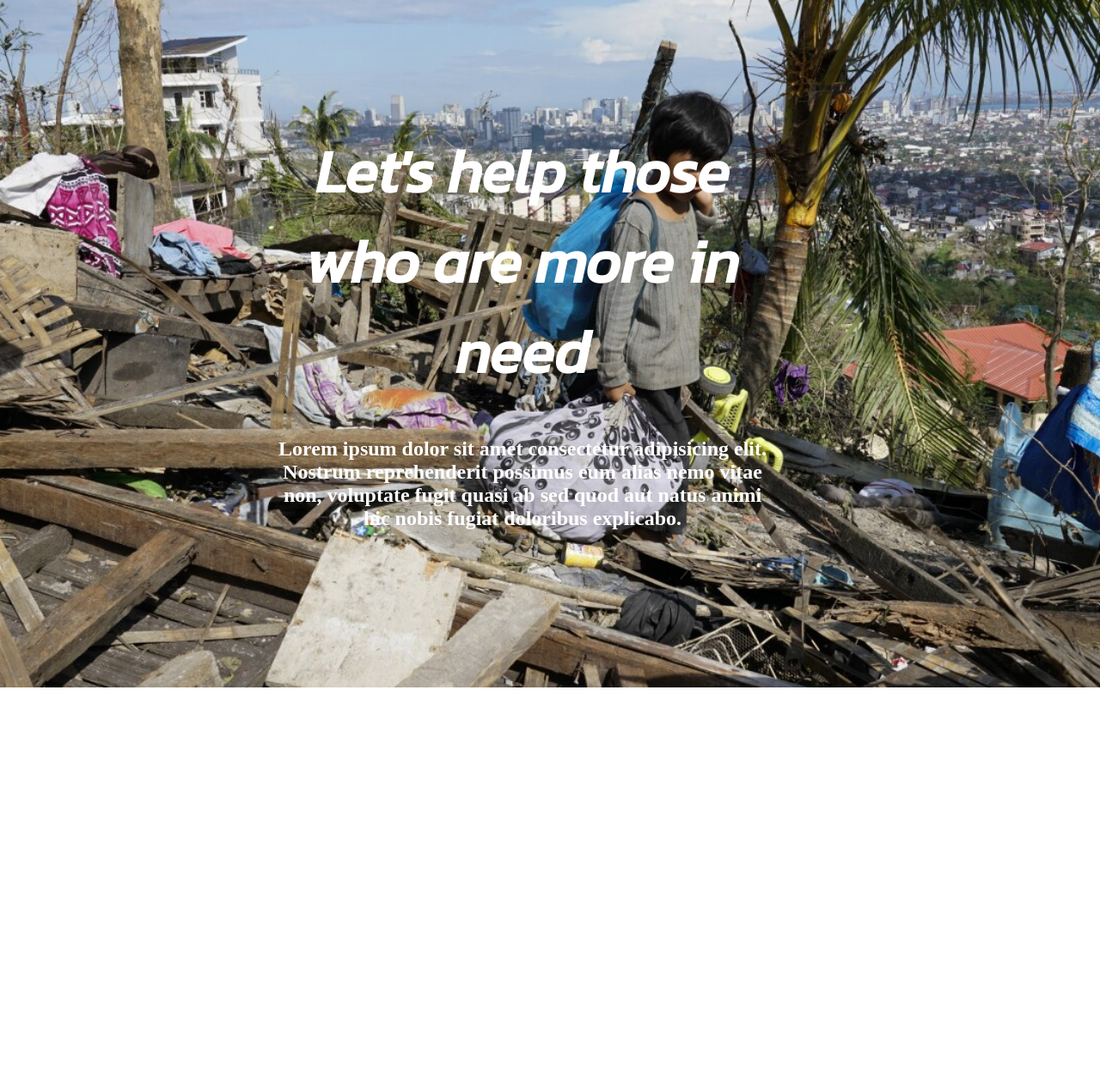
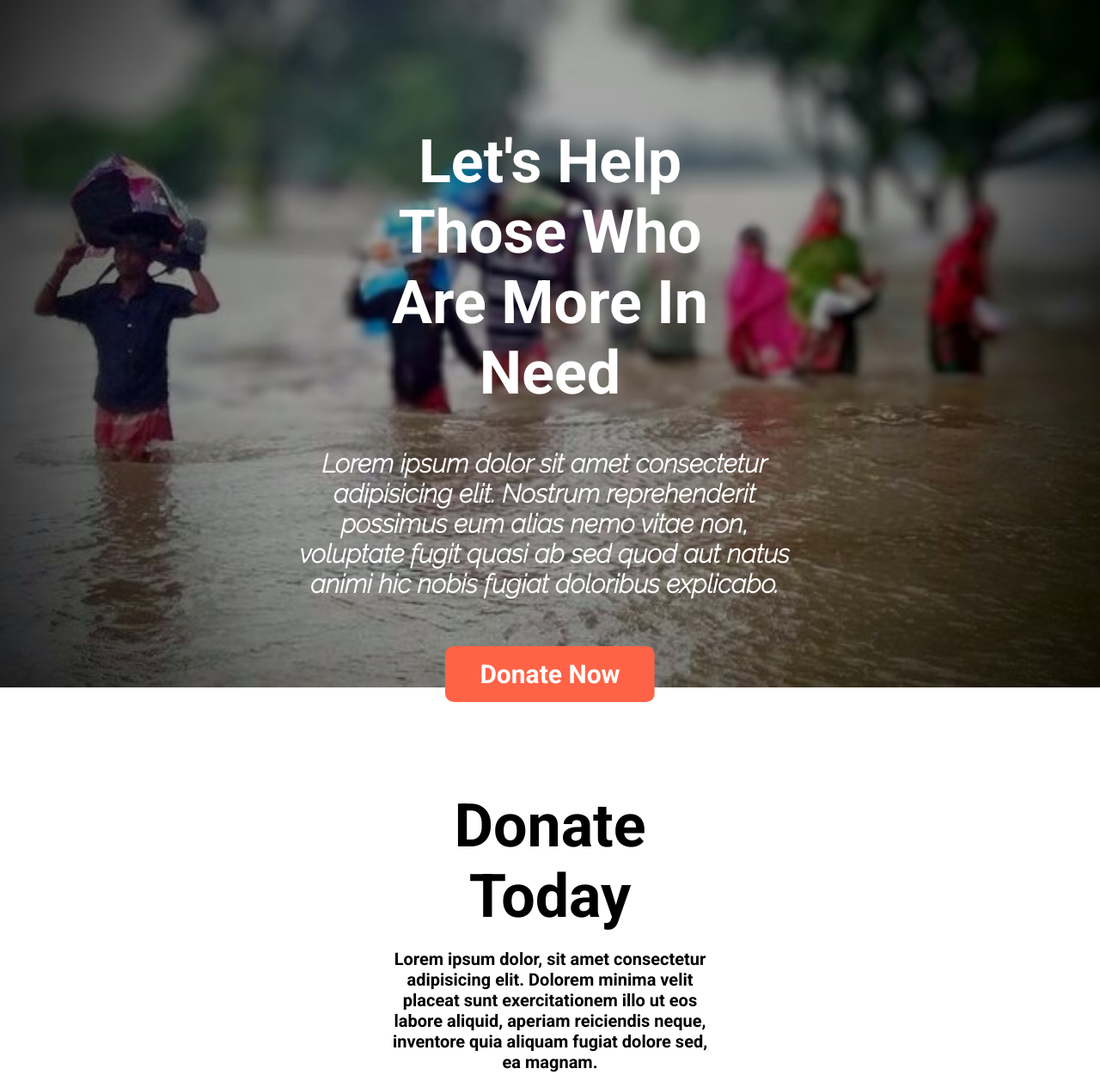
Before and after one commit to Ehasan-S/donate, a plain HTML site: page index.html in a window 1280 px wide. Shown: the whole page at 86% size. Before the commit the page ends 800 px from the top, so only its background shows below. Drawn offline with Linux system fonts and the light colour scheme.

Commit message:
added button

```diff
--- a/index.html
+++ b/index.html
@@ -13,20 +13,33 @@
     <link rel="preconnect" href="https://fonts.googleapis.com">
     <link rel="preconnect" href="https://fonts.gstatic.com" crossorigin>
     <link href="https://fonts.googleapis.com/css2?family=Kanit:ital@1&display=swap" rel="stylesheet">
+    <link rel="preconnect" href="https://fonts.googleapis.com">
+    <link rel="preconnect" href="https://fonts.gstatic.com" crossorigin>
+    <link href="https://fonts.googleapis.com/css2?family=Roboto:wght@700&display=swap" rel="stylesheet">
+    <link rel="preconnect" href="https://fonts.googleapis.com">
+    <link rel="preconnect" href="https://fonts.gstatic.com" crossorigin>
+    <link href="https://fonts.googleapis.com/css2?family=Raleway:ital,wght@1,200&family=Roboto:wght@700&display=swap"
+        rel="stylesheet">
 </head>
 
 <body>
     <div class="banner">
         <div class="inner-banner">
-            <h1 id="first-line">Let's help those who are more in need </h1>
+            <h1 id="first-line">Let's Help Those Who Are More In Need </h1>
 
             <h2 id="second-line">Lorem ipsum dolor sit amet consectetur adipisicing elit. Nostrum reprehenderit possimus
                 eum alias nemo
                 vitae non, voluptate fugit quasi ab sed quod aut natus animi hic nobis fugiat doloribus explicabo.</h2>
+            <a class="button" target="_blank"
+                href="https://www.redcross.org/about-us/our-work/disaster-relief/flood-relief.html">Donate Now</a>
 
         </div>
 
     </div>
+    <h1 id="donate-text">Donate Today</h1>
+    <h2 id="donate-text2">Lorem ipsum dolor, sit amet consectetur adipisicing elit. Dolorem minima velit placeat sunt
+        exercitationem illo
+        ut eos labore aliquid, aperiam reiciendis neque, inventore quia aliquam fugiat dolore sed, ea magnam.</h2>
 
 </body>
 
--- a/style.css
+++ b/style.css
@@ -1,6 +1,6 @@
 .banner {
     width: 100%;
-    background-image: url(images/download.jpg);
+    background-image: url(images/download2.jpg);
     height: 800px;
 
     background-position: center;
@@ -25,17 +25,51 @@ body {
 
 #first-line {
     font-size: 70px;
-    width: 45%;
+    width: 30%;
     text-align: center;
-    margin-left: 25%;
-    font-family: 'Kanit', sans-serif;
+    margin-left: 35%;
+    font-family: 'Roboto', sans-serif;
 }
 
 #second-line {
     width: 45%;
     text-align: center;
-    margin-left: 25%;
+    margin-left: 27%;
+    font-family: 'Raleway', sans-serif;
+    margin-bottom: 70px;
+    font-size: 30px;
+}
 
-
+.button {
+    margin-top: 100px;
+    text-decoration: none;
+    background-image: linear-gradient(tomato, tomato);
+    color: white;
+    font-weight: 900;
+    padding: 15px 40px;
+    border-radius: 10px;
+    background-position: center;
+    font-size: 30px;
+    font-family: 'Roboto', sans-serif;
 
 }
+
+#donate-text {
+    margin-top: 120px;
+    margin-bottom: 20px;
+    font-size: 70px;
+    width: 30%;
+    text-align: center;
+    margin-left: 35%;
+    font-family: 'Roboto', sans-serif;
+
+}
+
+#donate-text2 {
+    font-size: 20px;
+    width: 30%;
+    text-align: center;
+    margin-left: 35%;
+    font-family: 'Roboto', sans-serif;
+
+}
```
Also changed, not shown: images/download1.jpg (added), images/download2.jpg (added).
